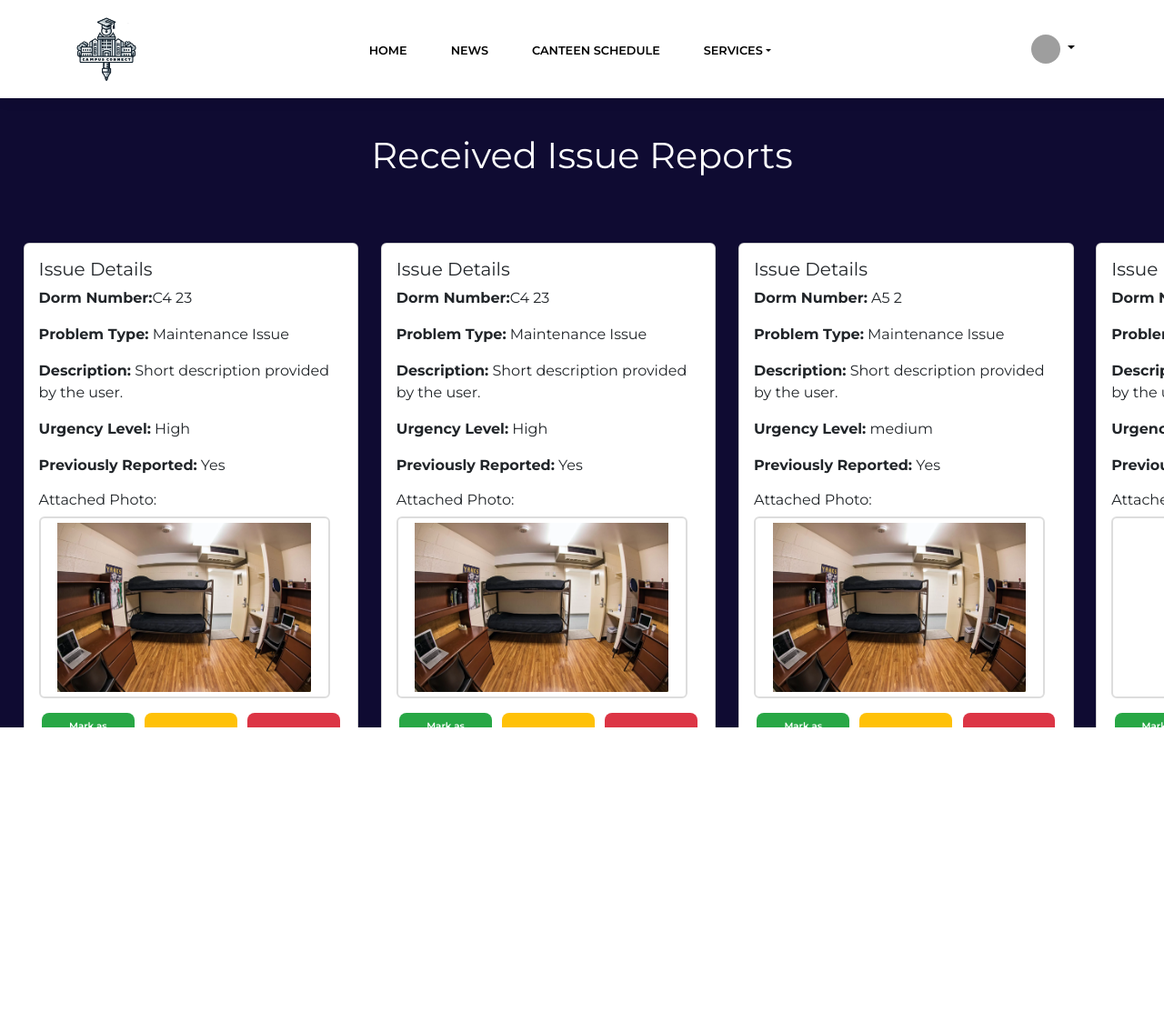
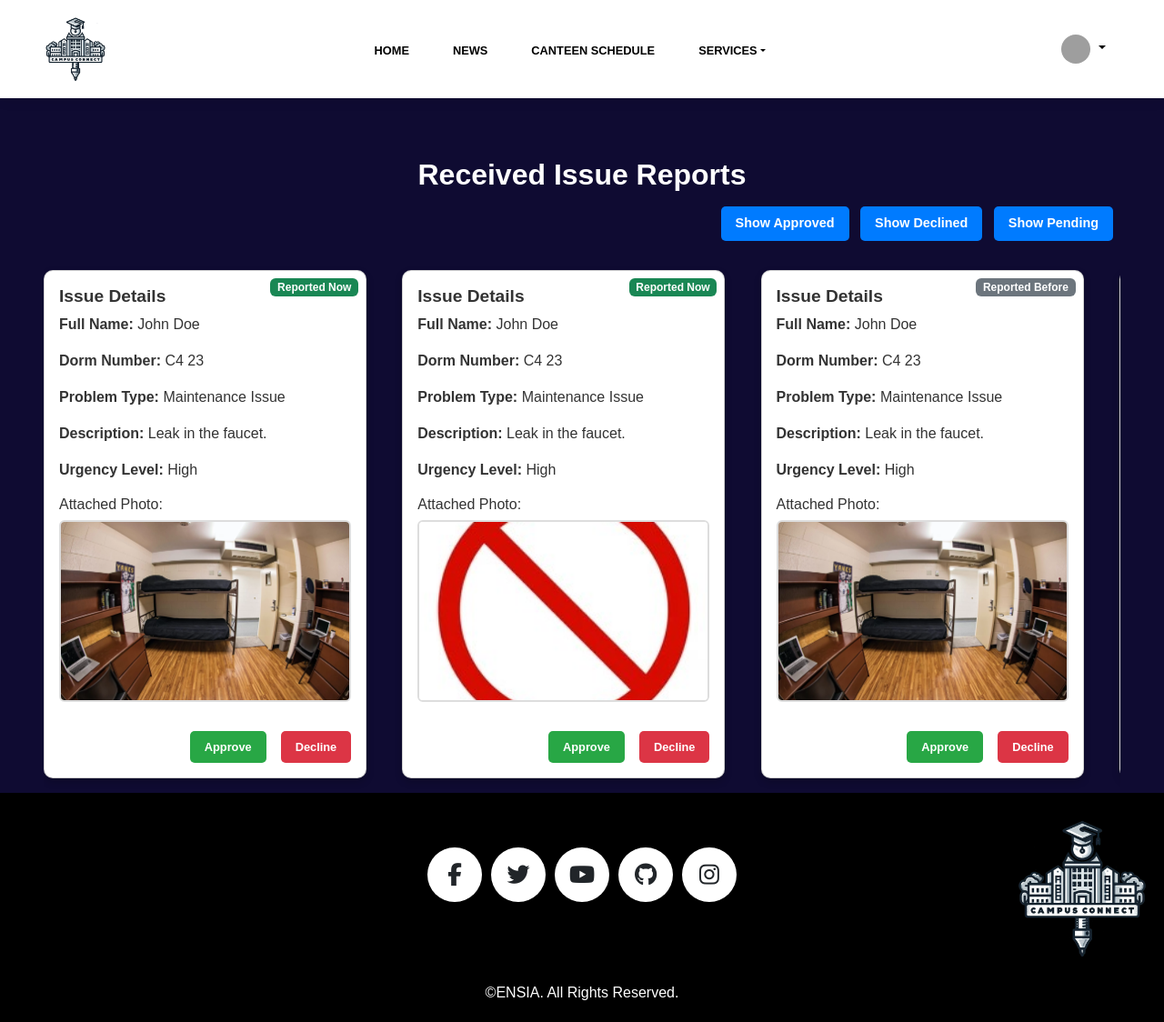
Before and after one commit to KhaledZaabat/CampusConnect, a PHP site: page /ReceivingIssues.html in a window 1280 px wide. Shown: the whole page at 91% size. Before the commit the page ends 800 px from the top, so only its background shows below. Run offline with PHP 8.4, Linux system fonts and the light colour scheme; some libraries are stand-ins or nearby versions; grey boxes are pictures that could not be loaded.

Commit message:
Reciving issues js

```diff
--- a/ReceivingIssues.html
+++ b/ReceivingIssues.html
@@ -21,6 +21,7 @@
 
     <link rel="stylesheet"
         href="https://fonts.googleapis.com/css?family=Montserrat:400,400i,700,700i,600,600i&amp;display=swap">
+
 </head>
 
 <header>
@@ -78,124 +79,23 @@
 </header>
 
 <body>
-    <h1 class="text-center">Received Issue Reports</h1>
-    <div class="Issues-container mt-5">
-
-        <div class="card mt-4">
-            <div class="card-body">
-                <h5 class="card-title">Issue Details</h5>
-
-                <!-- Issue Information -->
-                <div class="text-start">
-                <p><strong>Dorm Number:</strong>C4 23</p>
-                <p><strong>Problem Type:</strong> Maintenance Issue</p>
-                <p><strong>Description:</strong> Short description provided by the user.</p>
-                <p><strong>Urgency Level:</strong> High</p>
-                <p><strong>Previously Reported:</strong> Yes</p>
-                <div class="mb-3">
-                    <h6>Attached Photo:</h6>
-                    <img src="assets/img/smaller-Upper-School_Sonner-Payne_Boys-Dorm_Band-Hall_M4196394-scaled.webp" alt="Issue photo" class="img-fluid rounded">
-                </div>
+    <main>
+        <div class="container mt-5">
+            <h1 class="text-center">Received Issue Reports</h1>
+            <div class="mb-3 text-end">
+                <button class="btn btn-filter" onclick="filterIssues('approved')">Show Approved</button>
+                <button class="btn btn-filter" onclick="filterIssues('declined')">Show Declined</button>
+                <button class="btn btn-filter" onclick="filterIssues('pending')">Show Pending</button>
             </div>
-                <!-- Image Display -->
-
-
-                <!-- Buttons -->
-                <div class="d-flex justify-content-end">
-                    <button class="btn btn-done me-2">Mark as Done</button>
-                    <button class="btn btn-pending me-2">Pending</button>
-                    <button class="btn btn-declined">Decline</button>
-                </div>
+            <div class="issues-container mt-3" id="issues-container">
+                <!-- Cards will be dynamically generated here -->
             </div>
         </div>
-
-        <div class="card mt-4">
-            <div class="card-body">
-                <h5 class="card-title">Issue Details</h5>
-
-                <div class="text-start">
-                    <p><strong>Dorm Number:</strong>C4 23</p>
-                    <p><strong>Problem Type:</strong> Maintenance Issue</p>
-                    <p><strong>Description:</strong> Short description provided by the user.</p>
-                    <p><strong>Urgency Level:</strong> High</p>
-                    <p><strong>Previously Reported:</strong> Yes</p>
-                    <div class="mb-3">
-                        <h6>Attached Photo:</h6>
-                        <img src="assets/img/smaller-Upper-School_Sonner-Payne_Boys-Dorm_Band-Hall_M4196394-scaled.webp" alt="Issue photo" class="img-fluid rounded">
-                    </div>
-                </div>
-
-                <!-- Buttons -->
-                <div class="d-flex justify-content-end">
-                    <button class="btn btn-done me-2">Mark as Done</button>
-                    <button class="btn btn-pending me-2">Pending</button>
-                    <button class="btn btn-declined">Decline</button>
-                </div>
-            </div>
-        </div>
-
-    <div class="card mt-4">
-        <div class="card-body">
-            <h5 class="card-title">Issue Details</h5>
-
-            <div class="text-start">
-            <p><strong>Dorm Number:</strong> A5 2</p>
-            <p><strong>Problem Type:</strong> Maintenance Issue</p>
-            <p><strong>Description:</strong> Short description provided by the user.</p>
-            <p><strong>Urgency Level:</strong> medium</p>
-            <p><strong>Previously Reported:</strong> Yes</p>
-
-            <!-- Image Display -->
-            <div class="mb-3">
-                <h6>Attached Photo:</h6>
-                <img src="assets/img/smaller-Upper-School_Sonner-Payne_Boys-Dorm_Band-Hall_M4196394-scaled.webp" alt="Issue photo" class="img-fluid rounded">
-            </div>
-        </div>
-            <!-- Buttons -->
-            <div class="d-flex justify-content-end">
-                <button class="btn btn-done me-2">Mark as Done</button>
-                <button class="btn btn-pending me-2">Pending</button>
-                <button class="btn btn-declined">Decline</button>
-            </div>
-        </div>
-    </div>
-    <div class="card mt-4">
-        <div class="card-body">
-            <h5 class="card-title">Issue Details</h5>
-
-            <!-- Issue Information -->
-
-            <div class="text-start">
-                <p><strong>Dorm Number:</strong> A5 2</p>
-                <p><strong>Problem Type:</strong> Maintenance Issue</p>
-                <p><strong>Description:</strong> Short description provided by the user.</p>
-                <p><strong>Urgency Level:</strong> medium</p>
-                <p><strong>Previously Reported:</strong> Yes</p>
-
-                <!-- Image Display -->
-                <div class="mb-3">
-                    <h6>Attached Photo:</h6>
-                    <img src="assets/img/None Photo.jpg" alt="Issue photo" class="img-fluid rounded">
-                </div>
-            </div>
-
-            <!-- Buttons -->
-            <div class="d-flex justify-content-end">
-                <button class="btn btn-done me-2">Mark as Done</button>
-                <button class="btn btn-pending me-2">Pending</button>
-                <button class="btn btn-declined">Decline</button>
-            </div>
-        </div>
-    </div>
-    </div>
-
-
-
-
-
+    </main>
 
     <div class="footer-spacing"></div> <!-- Spacing before the footer -->
 </body>
+
 
 <footer class="page-footer custom-bg-black">
     <div class="test">
@@ -242,5 +142,6 @@
 
 
 <script src="assets/bootstrap/js/bootstrap.min.js"></script>
+<script src="assets/js/RevivingIssues.js"></script>
 
 </html>
--- a/assets/css/News.css
+++ b/assets/css/News.css
@@ -51,7 +51,7 @@ body {
 }
 
 .news-item h3 {
-    color: #0f0b32;
+    color: #0f0b32 !important;
     margin: 0;
     font-size: 1.5em;
     position: relative;
@@ -69,7 +69,7 @@ body {
 
 .news-item a {
     text-decoration: none;
-    color: #0f0b32;
+    color: #0f0b32 !important;
 }
 
 .news-item .date {
--- a/assets/css/RecivingIssues.css
+++ b/assets/css/RecivingIssues.css
@@ -1,114 +1,177 @@
-/* Button Styles */
+/* General Body and Background */
 body {
     background-color: #0f0b32;
-    /* font-family: Arial, Helvetica, sans-serif !important; */
+    margin: 0;
+    font-family: Arial, Helvetica, sans-serif;
+    overflow-x: hidden;
+}
 
-}
-.text-center{
-    margin-top: 1.75%;
+.text-center {
+    margin-top: 1.5rem;
     color: white;
 }
-.Issues-container {
+
+/* Main Container */
+.container {
+    max-width: 1200px;
+    margin: 0 auto;
+    padding: 0 0.5rem; /* Further reduced padding on left and right */
+}
+
+/* Title */
+h1 {
+    font-size: 2rem;
+    font-weight: bold;
+    margin-bottom: 1rem;
+}
+
+/* Filter Buttons */
+.btn-filter {
+    padding: 0.5rem 1rem;
+    font-size: 0.9rem;
+    font-weight: 600;
+    color: white;
+    background-color: #007bff;
+    border: none;
+    border-radius: 5px;
+    cursor: pointer;
+    transition: background-color 0.3s ease, transform 0.2s ease;
+    margin-right: 0.5rem;
+}
+
+.btn-filter:hover {
+    background-color: #0056b3;
+    transform: translateY(-2px);
+}
+
+.btn-filter:active {
+    transform: translateY(0);
+}
+
+/* Issues Container */
+.issues-container {
     display: flex;
-    flex-direction: row;
-    overflow-x: auto; /* Enable horizontal scrolling */
-    scrollbar-width: none;     /* Firefox */
-    gap: 2%; /* Use a percentage for the gap */
-    padding: 0 2%; /* Add some padding for aesthetics */
+    flex-wrap: nowrap; /* Keep all items in a single row */
+    gap: 3.3%; /* Adjusted gap between cards */
+    overflow-x: auto; /* Horizontal scroll if there are more than 3 cards */
+    padding: 1rem 0; /* Adjusted padding */
+    margin-top: 1rem;
 }
-.Issues-container {
-    overflow-x: auto;
+
+.issues-container::-webkit-scrollbar {
+    display: none; /* Hide scrollbar */
+}
+
+.issues-container {
     scrollbar-width: none; /* Firefox */
 }
 
-.Issues-container::-webkit-scrollbar {
-    display: none; /* WebKit browsers (Chrome, Safari) */
-}
-body, html {
-    overflow-x: hidden;
-}
+/* Individual Cards */
 .card {
-    flex: 0 0 30%; /* Set card width to 30% for responsiveness */
-    scroll-snap-align: start; /* Align cards when scrolling */
-    min-width: 280px; /* Optional: Set a minimum width for smaller screens */
+    background-color: #fff;
+    color: #333;
+    border-radius: 10px;
+    box-shadow: 0 4px 8px rgba(0, 0, 0, 0.2);
+    overflow: hidden;
+    width: 100%; /* Default full width */
+    max-width: 30%; /* Restrict maximum width to 30% */
+    flex: 0 0 30%; /* 30% width for each card */
+    display: flex;
+    flex-direction: column;
+    transition: transform 0.3s ease, box-shadow 0.3s ease;
 }
 
-.img-fluid {
-    max-width: 100%; /* Make the image responsive */
-    height: auto; /* Maintain aspect ratio */
-    border: 1px solid #ddd;
-    padding: 5px;
-    border-radius: 8px;
-}
-.btn-done,
-.btn-pending,
-.btn-declined {
-    padding: 2% 4%; /* Reduced padding for a smaller size */
-    font-weight: 600;
-    font-size: 0.65rem; /* Smaller text size */
-    border-radius: 8px; /* Slightly less rounded corners */
-    border: 1px solid transparent; /* Add border for better appearance */
-    transition: background-color 0.3s ease, transform 0.1s ease, box-shadow 0.3s ease;
-    color: #fff;
-    cursor: pointer;
-    flex: 1; /* Allow buttons to grow equally */
-    margin: 0 1%; /* Reduced margin for closer spacing */
+.card:hover {
+    transform: translateY(-5px);
+    box-shadow: 0 8px 16px rgba(0, 0, 0, 0.3);
 }
 
-/* Specific button colors */
-.btn-done {
-    background-color: #28a745; /* Green */
+.card .card-body {
+    padding: 1rem;
 }
 
-.btn-pending {
-    background-color: #ffc107; /* Yellow */
+.card-title {
+    font-size: 1.2rem;
+    font-weight: bold;
+    margin-bottom: 0.5rem;
+}
+
+.card img {
+    width: 100%;
+    height: auto;
+    border-radius: 8px;
+    object-fit: contain;
+    border: 2px solid #ddd;
+}
+
+/* Action Buttons */
+.btn-done,
+.btn-declined {
+    padding: 0.5rem 1rem;
+    font-size: 0.8rem;
+    font-weight: 600;
+    border-radius: 5px;
+    border: none;
+    cursor: pointer;
+    transition: background-color 0.3s ease, transform 0.2s ease;
+    color: #fff;
+}
+
+.btn-done {
+    background-color: #28a745;
+}
+
+.btn-done:hover {
+    background-color: #218838;
 }
 
 .btn-declined {
-    background-color: #dc3545; /* Red */
-}
-.card {
-    flex: 0 0 30%; /* Set card width to 30% for responsiveness */
-    scroll-snap-align: start; /* Align cards when scrolling */
-    min-width: 280px; /* Optional: Set a minimum width for smaller screens */
-    transition: transform 0.3s ease, box-shadow 0.3s ease; /* Smooth hover effect */
+    background-color: #dc3545;
 }
 
-.card:hover {
-    transform: translateY(-3%); /* Lift card on hover */
-    box-shadow: 0 8px 16px rgba(0, 0, 0, 0.2); /* Add shadow on hover */
-}
-/* Hover and active effects for all buttons */
-.btn-done:hover,
-.btn-pending:hover,
 .btn-declined:hover {
-    transform: translateY(-2px); /* Slight lift effect */
-    opacity: 0.9;
-    box-shadow: 0 4px 8px rgba(0, 0, 0, 0.2); /* Add shadow on hover */
-    background-color: #0f0b32 !important;
-    color: #ddd !important;
+    background-color: #c82333;
 }
 
-.btn-done:active,
-.btn-pending:active,
-.btn-declined:active {
-    transform: translateY(0); /* Reset on click */
-    opacity: 1;
-    box-shadow: none; /* Remove shadow on click */
+.d-flex {
+    display: flex;
+    justify-content: flex-end;
+    gap: 0.5rem;
+    margin-top: 1rem;
 }
 
-/* Button Container Adjustments */
-.card .d-flex {
-    display: flex; /* Ensure buttons are displayed as flex items */
-    justify-content: space-between; /* Space out buttons evenly */
-    margin-top: 1rem; /* Add some space above the buttons */
+/* Align Photo and Content in Same Line */
+.card-body {
+    display: flex;
+    flex-direction: column;
+    justify-content: space-between;
 }
-.card .img-fluid {
+
+.card-body img {
     width: 100%;
-    max-width: 320px;
+    max-width: 100%;
     height: 200px;
-    object-fit: contain;
-    border: 2px solid #ddd;
-    padding: 5px;
-    border-radius: 8px;
+    object-fit: cover;
 }
+
+/* Responsive Design */
+
+@media (max-width: 768px) {
+    .card {
+        flex: 0 0 100%; /* Full-width cards on medium screens */
+        max-width: 100%; /* Ensure cards take up the full width */
+        margin-bottom: 1rem; /* Add space between cards */
+    }
+}
+
+@media (max-width: 480px) {
+    .card {
+        flex: 0 0 100%; /* Full-width cards on small screens */
+        max-width: 100%; /* Ensure cards take up the full width */
+        margin-bottom: 1.5rem; /* Slightly larger space for small screens */
+    }
+
+    .issues-container {
+        display: block; /* Stack cards vertically */
+    }
+}
--- /dev/null
+++ b/assets/js/RevivingIssues.js
@@ -0,0 +1,145 @@
+// Sample data with added `reportedBefore` property
+const issues = [
+    {
+        fullName: "John Doe",
+        dormNumber: "C4 23",
+        problemType: "Maintenance Issue",
+        description: "Leak in the faucet.",
+        urgency: "High",
+        photo: "assets/img/smaller-Upper-School_Sonner-Payne_Boys-Dorm_Band-Hall_M4196394-scaled.webp",
+        status: "pending",
+        reportedBefore: false
+    },
+    {
+        fullName: "John Doe",
+        dormNumber: "C4 23",
+        problemType: "Maintenance Issue",
+        description: "Leak in the faucet.",
+        urgency: "High",
+        photo: "assets/img/None_Photo.jpg",
+        status: "pending",
+        reportedBefore: false
+    },
+    {
+        fullName: "John Doe",
+        dormNumber: "C4 23",
+        problemType: "Maintenance Issue",
+        description: "Leak in the faucet.",
+        urgency: "High",
+        photo: "assets/img/smaller-Upper-School_Sonner-Payne_Boys-Dorm_Band-Hall_M4196394-scaled.webp",
+        status: "pending",
+        reportedBefore: true
+    },
+    {
+        fullName: "John Doe",
+        dormNumber: "C4 23",
+        problemType: "Maintenance Issue",
+        description: "Leak in the faucet.",
+        urgency: "High",
+        photo: "assets/img/smaller-Upper-School_Sonner-Payne_Boys-Dorm_Band-Hall_M4196394-scaled.webp",
+        status: "pending",
+        reportedBefore: true
+    },
+    {
+        fullName: "John Doe",
+        dormNumber: "C4 23",
+        problemType: "Maintenance Issue",
+        description: "Leak in the faucet.",
+        urgency: "High",
+        photo: "assets/img/smaller-Upper-School_Sonner-Payne_Boys-Dorm_Band-Hall_M4196394-scaled.webp",
+        status: "pending",
+        reportedBefore: true
+    },
+    {
+        fullName: "John Doe",
+        dormNumber: "C4 23",
+        problemType: "Maintenance Issue",
+        description: "Leak in the faucet.",
+        urgency: "High",
+        photo: "assets/img/smaller-Upper-School_Sonner-Payne_Boys-Dorm_Band-Hall_M4196394-scaled.webp",
+        status: "pending",
+        reportedBefore: true
+    },
+    {
+        fullName: "Jane Smith",
+        dormNumber: "B2 12",
+        problemType: "Electrical Issue",
+        description: "Light not working.",
+        urgency: "Medium",
+        photo: "assets/img/smaller-Upper-School_Sonner-Payne_Boys-Dorm_Band-Hall_M4196394-scaled.webp",
+        status: "approved",
+        reportedBefore: true
+    },
+    {
+        fullName: "Mark Brown",
+        dormNumber: "D3 45",
+        problemType: "Plumbing Issue",
+        description: "Clogged toilet.",
+        urgency: "Low",
+        photo: "assets/img/smaller-Upper-School_Sonner-Payne_Boys-Dorm_Band-Hall_M4196394-scaled.webp",
+        status: "declined",
+        reportedBefore: true
+    }
+];
+
+// Render issues dynamically
+function renderIssues(filter = 'pending') {
+    const container = document.getElementById('issues-container');
+    container.innerHTML = ''; // Clear existing content
+
+    const filteredIssues = filter === 'all' ? issues : issues.filter(issue => issue.status === filter);
+
+    filteredIssues.forEach((issue, index) => {
+        const card = document.createElement('div');
+        card.className = 'card issue-card';
+        card.setAttribute('data-status', issue.status);
+        card.innerHTML = `
+            <div class="card-body position-relative">
+                <!-- Badge for reported time -->
+                <span class="badge position-absolute top-0 end-0 m-2 bg-${issue.reportedBefore ? 'secondary' : 'success'}">
+                    ${issue.reportedBefore ? 'Reported Before' : 'Reported Now'}
+                </span>
+                <h5 class="card-title">Issue Details</h5>
+                <p><strong>Full Name:</strong> ${issue.fullName}</p>
+                <p><strong>Dorm Number:</strong> ${issue.dormNumber}</p>
+                <p><strong>Problem Type:</strong> ${issue.problemType}</p>
+                <p><strong>Description:</strong> ${issue.description}</p>
+                <p><strong>Urgency Level:</strong> ${issue.urgency}</p>
+                <div class="mb-3">
+                    <h6>Attached Photo:</h6>
+                    <img src="${issue.photo}" alt="Issue photo" class="img-fluid rounded">
+                </div>
+                <div class="d-flex justify-content-end">
+                    ${
+                        issue.status === 'pending'
+                            ? `
+                                <button class="btn btn-done me-2" onclick="updateStatus(${index}, 'approved')">Approve</button>
+                                <button class="btn btn-declined" onclick="updateStatus(${index}, 'declined')">Decline</button>
+                              `
+                            : `
+                                <button class="btn btn-${issue.status === 'approved' ? 'done' : 'declined'}">
+                                    ${issue.status.charAt(0).toUpperCase() + issue.status.slice(1)}
+                                </button>
+                              `
+                    }
+                </div>
+            </div>
+        `;
+        container.appendChild(card);
+    });
+}
+
+// Function to filter issues dynamically
+function filterIssues(status) {
+    renderIssues(status);
+}
+
+// Update status of an issue and re-render
+function updateStatus(index, status) {
+    issues[index].status = status;
+    renderIssues('pending'); // Re-render with pending filter after updating
+    alert(`Status updated to ${status.charAt(0).toUpperCase() + status.slice(1)}!`);
+}
+
+// Initial rendering of issues with 'pending' filter
+document.addEventListener('DOMContentLoaded', () => renderIssues('pending'));
```
Also changed, not shown: assets/img/None_Photo.jpg (renamed from assets/img/None Photo.jpg).
